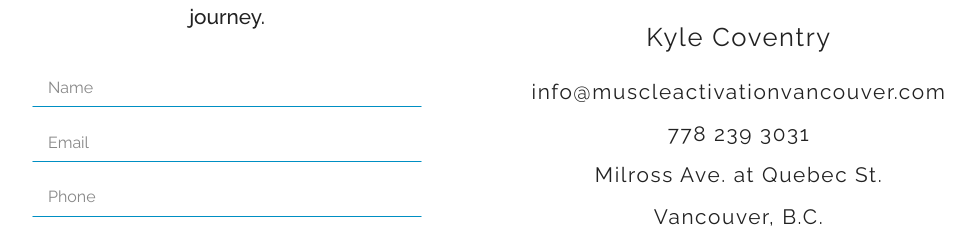
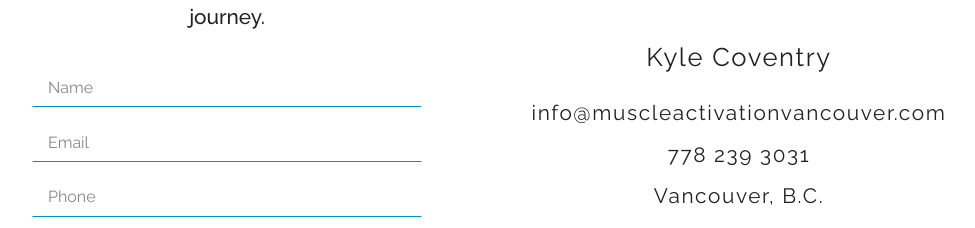
Before and after one commit to bluelotusdesign/MAV-Live, a plain HTML site: page index.html in a window 1280 px wide. Shown: the part 1870-2098 px from the top of the page, without its empty margins (157-1132 px from the left). Drawn offline with nearby package versions, Linux system fonts and the light colour scheme.

Commit message:
Removed street address by request

```diff
--- a/index.html
+++ b/index.html
@@ -281,7 +281,6 @@
           <h4 id="kyle" class="dt-contact-detail">Kyle Coventry</h4>
           <p class="dt-contact-detail">info@muscleactivationvancouver.com</p>
           <p class="dt-contact-detail">778 239 3031</p>
-          <p class="dt-contact-detail">Milross Ave. at Quebec St.</p>
           <p class="dt-contact-detail">Vancouver, B.C.</p>
           <div class="dt-map-link-wrapper">
             <a
```
